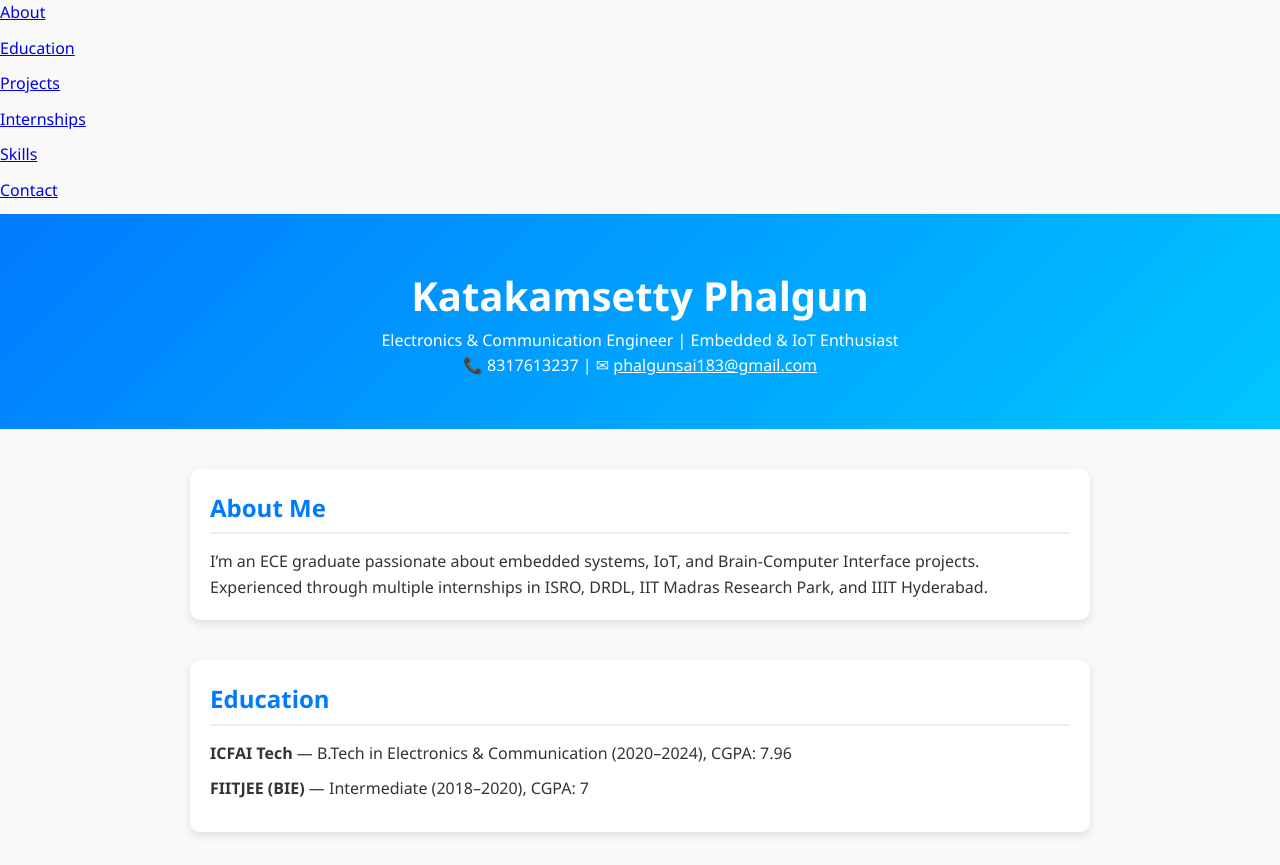
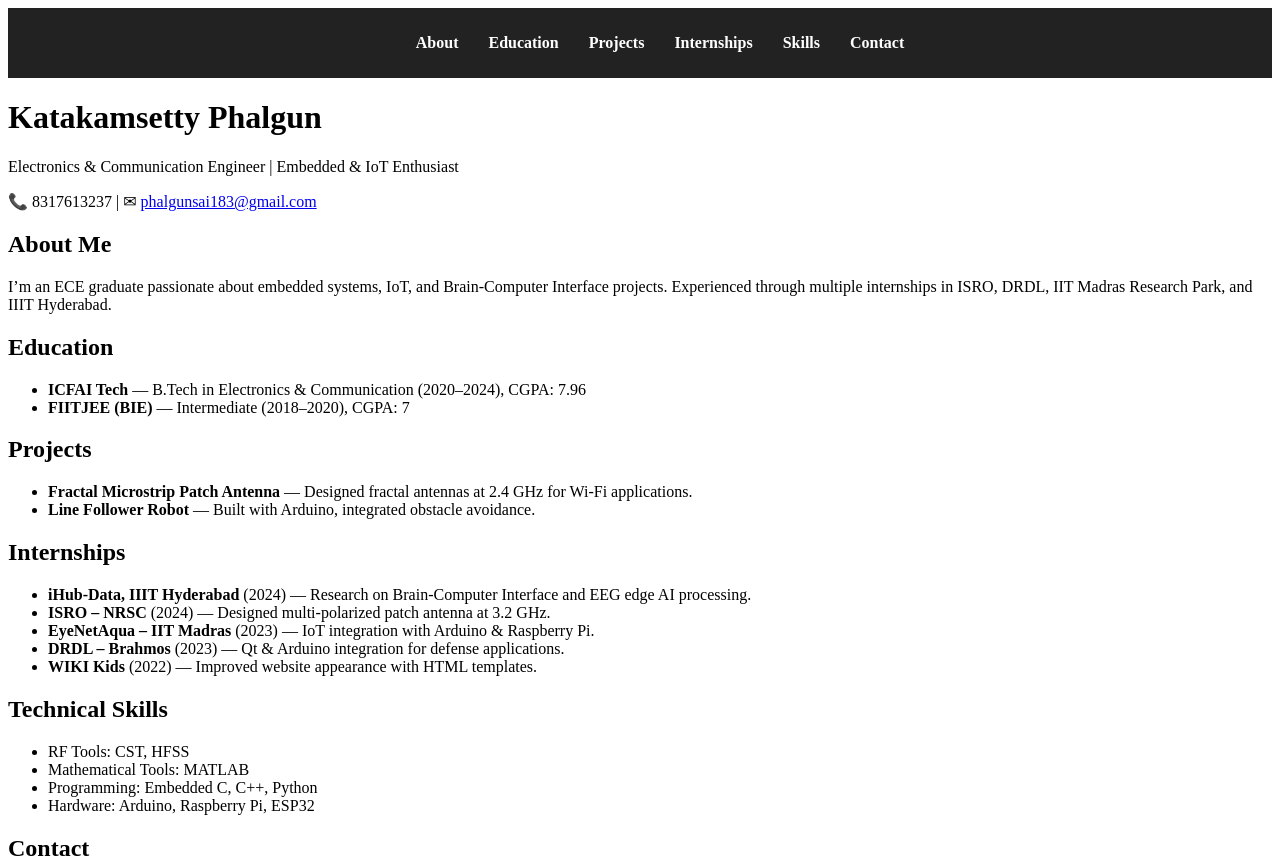
Before and after one commit to phalgun18/katakamsetty.phalgun, a plain HTML site: page index.html in a window 1280 px wide. Shown: the top 865 px of the page. Drawn offline with Linux system fonts and the light colour scheme.

Commit message:
style.css

```diff
--- a/style.css
+++ b/style.css
@@ -1,72 +1,30 @@
-/* Reset some defaults */
-* {
-  margin: 0;
-  padding: 0;
-  box-sizing: border-box;
+/* Navigation Bar */
+nav {
+  position: sticky;
+  top: 0;
+  background: #222;
+  padding: 10px 0;
+  z-index: 1000;
 }
 
-/* General */
-body {
-  font-family: 'Segoe UI', Arial, sans-serif;
-  background: #f9f9f9;
-  color: #333;
-  line-height: 1.6;
+nav ul {
+  list-style: none;
+  display: flex;
+  justify-content: center;
+  flex-wrap: wrap;
 }
 
-/* Header */
-header {
-  background: linear-gradient(135deg, #007bff, #00c6ff);
-  color: white;
-  text-align: center;
-  padding: 50px 20px;
-}
-header h1 {
-  font-size: 2.5rem;
-}
-header p a {
-  color: #fff;
-  text-decoration: underline;
+nav ul li {
+  margin: 0 15px;
 }
 
-/* Sections */
-section {
-  max-width: 900px;
-  margin: 40px auto;
-  padding: 20px;
-  background: white;
-  border-radius: 10px;
-  box-shadow: 0 4px 10px rgba(0,0,0,0.1);
-}
-h2 {
-  margin-bottom: 15px;
-  color: #007bff;
-  border-bottom: 2px solid #eee;
-  padding-bottom: 5px;
+nav ul li a {
+  color: white;
+  text-decoration: none;
+  font-weight: bold;
+  transition: color 0.3s;
 }
 
-/* Lists */
-ul {
-  list-style: none;
+nav ul li a:hover {
+  color: #00c6ff;
 }
-li {
-  margin-bottom: 10px;
-}
-
-/* Footer */
-footer {
-  text-align: center;
-  background: #222;
-  color: #ccc;
-  padding: 20px;
-  margin-top: 40px;
-}
-footer .btn {
-  background: #007bff;
-  color: #fff;
-  padding: 10px 15px;
-  border-radius: 5px;
-  text-decoration: none;
-}
-footer .btn:hover {
-  background: #0056b3;
-}
```
